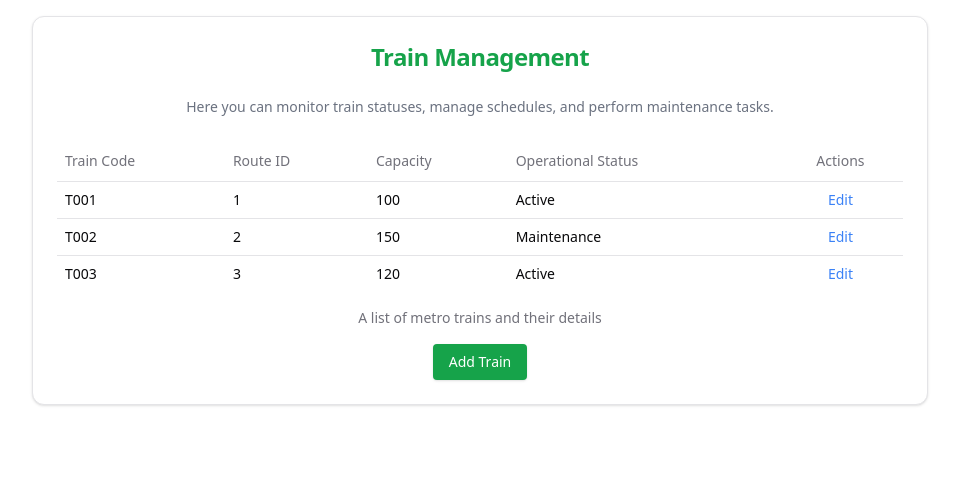
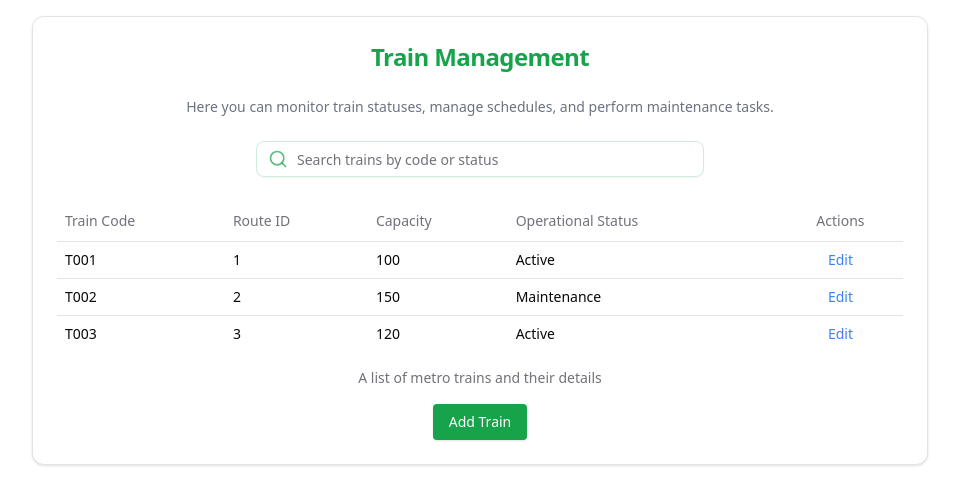
Before and after one commit to R3dRum92/Metro-DB-App, a Next.js app in the folder frontend/: page /protected/train-manage in a window 1280 px wide. Shown: the top 504 px of the page, without its empty margins (160-1119 px from the left). Built offline with nearby package versions, Linux system fonts and the light colour scheme.

Commit message:
search bar train a

```diff
--- a/frontend/app/protected/train-manage/page.tsx
+++ b/frontend/app/protected/train-manage/page.tsx
@@ -10,6 +10,7 @@ import { useForm } from "react-hook-form"
 import { zodResolver } from "@hookform/resolvers/zod"
 import { Form, FormControl, FormField, FormItem, FormLabel } from "@/components/ui/form"
 import { Input } from "@/components/ui/input"
+import React from "react"
 
 const formSchema = z.object({
     train_code: z.string().max(10, "Train Code must be less than 10 characters"),
@@ -29,6 +30,7 @@ interface Train {
 export default function TrainManage() {
     const [trains, setTrains] = useState<Train[]>([])
     const [loading, setLoading] = useState<boolean>(true)
+    const [searchQuery, setSearchQuery] = useState("");
     const [isModalOpen, setIsModalOpen] = useState(false)
     const [isPending, startTransition] = useTransition()
 
@@ -67,6 +69,11 @@ export default function TrainManage() {
         })
     }
 
+    const filteredTrains = trains.filter((train) =>
+        train.train_code.toLowerCase().includes(searchQuery.toLowerCase()) ||
+        train.operational_status.toLowerCase().includes(searchQuery.toLowerCase())
+    );
+
     return (
         <div className="container mx-auto flex flex-col items-center justify-start min-h-screen p-4 space-y-8">
             <Card className="w-full max-w-4xl">
@@ -74,7 +81,21 @@ export default function TrainManage() {
                     <CardTitle className="text-primary text-2xl font-bold text-center">Train Management</CardTitle>
                 </CardHeader>
                 <CardContent>
-                    <p className="text-center text-sm text-gray-500">Here you can monitor train statuses, manage schedules, and perform maintenance tasks.</p>
+                    <p className="text-center text-sm text-gray-500 mb-6">Here you can monitor train statuses, manage schedules, and perform maintenance tasks.</p>
+                    <div className="flex flex-col items-center space-y-4 mb-6">
+                        <div className="relative flex-grow w-full max-w-md">
+                            <div className="absolute inset-y-0 left-0 pl-3 flex items-center pointer-events-none">
+                                <SearchIcon className="h-5 w-5 text-primary/70" />
+                            </div>
+                            <Input
+                                type="search"
+                                placeholder="Search trains by code or status"
+                                className="pl-10 pr-4 py-2 w-full border border-primary/20 focus:ring-2 focus:ring-primary/30 rounded-lg"
+                                value={searchQuery}
+                                onChange={(e) => setSearchQuery(e.target.value)}
+                            />
+                        </div>
+                    </div>
                     <div className="space-y-4 mt-6">
                         {loading ? (
                             <p>Loading trains...</p>
@@ -91,7 +112,7 @@ export default function TrainManage() {
                                     </TableRow>
                                 </TableHeader>
                                 <TableBody>
-                                    {trains.map((train) => (
+                                    {filteredTrains.map((train) => (
                                         <TableRow key={train.train_id}>
                                             <TableCell>{train.train_code}</TableCell>
                                             <TableCell>{train.route_id}</TableCell>
@@ -180,3 +201,23 @@ const closeButtonStyles: React.CSSProperties = {
     padding: '8px',
     borderRadius: '5px'
 }
+
+function SearchIcon(props: React.JSX.IntrinsicAttributes & React.SVGProps<SVGSVGElement>) {
+    return (
+        <svg
+            {...props}
+            xmlns="http://www.w3.org/2000/svg"
+            width="24"
+            height="24"
+            viewBox="0 0 24 24"
+            fill="none"
+            stroke="currentColor"
+            strokeWidth="2"
+            strokeLinecap="round"
+            strokeLinejoin="round"
+        >
+            <circle cx="11" cy="11" r="8" />
+            <path d="m21 21-4.3-4.3" />
+        </svg>
+    )
+}
```
